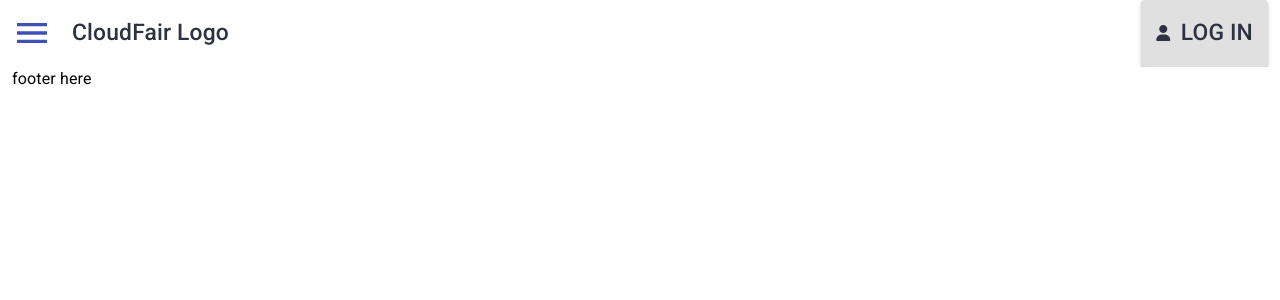
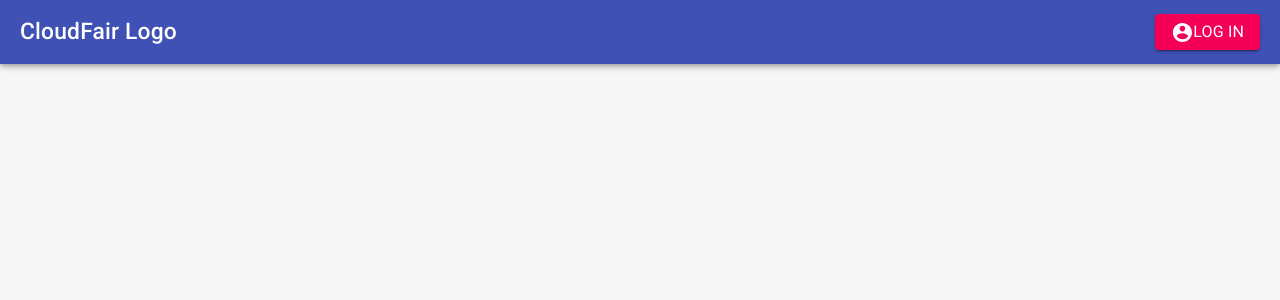
Before and after one commit to chiahxuan/fyp-cloudfair, a React (Create React App) app in the folder client/: page / in a window 1280 px wide. Shown: the top 300 px of the page. Built offline with nearby package versions, Linux system fonts and the light colour scheme.

Commit message:
redesigned header

```diff
--- a/client/src/App.js
+++ b/client/src/App.js
@@ -42,9 +42,7 @@ function DefaultLayout() {
     return (
         <Router>
             <ThemeProvider theme={theme}>
-                <Header />
                 <Body />
-                <Footer />
             </ThemeProvider>
             {/* <div className="App"></div> */}
         </Router>
--- a/client/src/components/body/Body.js
+++ b/client/src/components/body/Body.js
@@ -13,13 +13,14 @@ import ResetPassword from "./auth/ResetPassword";
 
 import Profile from "../body/profile/Profile";
 import EditUser from "../body/profile/EditUser";
+import Header from "../header/Header";
 
 const useStyles = makeStyles((theme) => ({
     //default layout for body
     layout: {
-        // minHeight: "800px",
+        minHeight: "800px",
         // maxWidth: "1200px",
-        // margin: "20px auto",
+        margin: "4em auto",
         backgroundColor: "#f6f6f6",
     },
 }));
@@ -30,6 +31,7 @@ function Body() {
     const { isLogged, isAdmin } = auth;
     return (
         <div className={classes.layout}>
+            <Header />
             <Switch>
                 <Route path="/login" component={isLogged ? NotFound : Login} exact />
                 <Route path="/register" component={isLogged ? NotFound : Register} exact />
--- a/client/src/components/body/auth/Login.js
+++ b/client/src/components/body/auth/Login.js
@@ -8,10 +8,8 @@ import { useDispatch } from "react-redux";
 import { makeStyles } from "@material-ui/core/styles";
 import TextField from "@material-ui/core/TextField";
 import { Typography, Button, Container } from "@material-ui/core";
-import { set } from "mongoose";
 import { GoogleLogin } from "react-google-login";
 import FacebookLogin from "react-facebook-login";
-import DefaultLayout from "../../../templates/defaultTheme";
 
 const initialState = {
     email: "",
@@ -155,7 +153,6 @@ function Login() {
                     clientId="1070492734045-9skeg6djskrb3moo2ibgmg35j33ecsh6.apps.googleusercontent.com"
                     buttonText="Login with google"
                     onSuccess={responseGoogle}
-                    // onFailure={responseGoogle}
                     cookiePolicy={"single_host_origin"}
                 />
 
--- a/client/src/components/body/auth/Register.js
+++ b/client/src/components/body/auth/Register.js
@@ -2,13 +2,9 @@ import React, { useState } from "react";
 import { Link } from "react-router-dom";
 import axios from "axios";
 
-import { dispatchLogin } from "../../../redux/actions/authAction";
-import { useDispatch } from "react-redux";
-
 import { makeStyles } from "@material-ui/core/styles";
 import TextField from "@material-ui/core/TextField";
-import { Typography, Button, Container } from "@material-ui/core";
-import { set } from "mongoose";
+import { Button, Container } from "@material-ui/core";
 
 import { showSuccessMsg, showErrMsg } from "../../utils/notification/Notification";
 import { isEmpty, isEmail, isLength, isMatch } from "../../utils/validation/Validation";
--- a/client/src/components/header/Header.js
+++ b/client/src/components/header/Header.js
@@ -1,57 +1,119 @@
 import React from "react";
+import clsx from "clsx";
 import { useSelector } from "react-redux";
 import axios from "axios";
 
-import { AppBar } from "@material-ui/core";
+import "@fontsource/roboto";
 import { Link } from "react-router-dom";
-import { makeStyles } from "@material-ui/core/styles";
-import Toolbar from "@material-ui/core/Toolbar";
-import Typography from "@material-ui/core/Typography";
-import Button from "@material-ui/core/Button";
+import { withRouter } from "react-router-dom";
+import { makeStyles, useTheme, withStyles } from "@material-ui/core/styles";
+import { AppBar, Toolbar, Typography, Button, Menu, MenuItem, List, ListItem, ListItemText, ListItemIcon, CssBaseline, Drawer, Divider } from "@material-ui/core";
+
 import IconButton from "@material-ui/core/IconButton";
 import MenuIcon from "@material-ui/icons/Menu";
 import AccountBoxIcon from "@material-ui/icons/AccountBox";
 import EventIcon from "@material-ui/icons/Event";
 import ExitToAppIcon from "@material-ui/icons/ExitToApp";
 import HomeIcon from "@material-ui/icons/Home";
-import "@fontsource/roboto";
-// import { auth } from "googleapis/build/src/apis/abusiveexperiencereport";
-
-import { withStyles } from "@material-ui/core/styles";
-import Menu from "@material-ui/core/Menu";
-import MenuItem from "@material-ui/core/MenuItem";
-import ListItemIcon from "@material-ui/core/ListItemIcon";
-import ListItemText from "@material-ui/core/ListItemText";
 import InboxIcon from "@material-ui/icons/MoveToInbox";
 import DraftsIcon from "@material-ui/icons/Drafts";
 import SendIcon from "@material-ui/icons/Send";
-
+import ChevronLeftIcon from "@material-ui/icons/ChevronLeft";
+import ChevronRightIcon from "@material-ui/icons/ChevronRight";
+import AccountCircleIcon from "@material-ui/icons/AccountCircle";
+import GroupIcon from "@material-ui/icons/Group";
+// import { auth } from "googleapis/build/src/apis/abusiveexperiencereport";
+const drawerWidth = 240;
 const useStyles = makeStyles((theme) => ({
     root: {
-        flexGrow: 1,
-        backgroundColor: "#ffffff",
-        margin: "0 auto",
-        overflow: "hidden",
+        display: "flex",
     },
     appBar: {
+        zIndex: theme.zIndex.drawer + 1,
+        transition: theme.transitions.create(["width", "margin"], {
+            easing: theme.transitions.easing.sharp,
+            duration: theme.transitions.duration.leavingScreen,
+        }),
+    },
+    appBarShift: {
+        marginLeft: drawerWidth,
+        width: `calc(100% - ${drawerWidth}px)`,
+        transition: theme.transitions.create(["width", "margin"], {
+            easing: theme.transitions.easing.sharp,
+            duration: theme.transitions.duration.enteringScreen,
+        }),
+    },
+    hide: {
+        display: "none",
+    },
+    drawer: {
+        width: drawerWidth,
+        flexShrink: 0,
+        whiteSpace: "nowrap",
+    },
+    drawerOpen: {
+        width: drawerWidth,
+        transition: theme.transitions.create("width", {
+            easing: theme.transitions.easing.sharp,
+            duration: theme.transitions.duration.enteringScreen,
+        }),
+    },
+    drawerClose: {
+        transition: theme.transitions.create("width", {
+            easing: theme.transitions.easing.sharp,
+            duration: theme.transitions.duration.leavingScreen,
+        }),
+        overflowX: "hidden",
+        width: 50,
+        [theme.breakpoints.up("sm")]: {
+            width: 56,
+        },
+    },
+    toolbar: {
+        display: "flex",
+        alignItems: "center",
+        justifyContent: "space-between",
+        padding: theme.spacing(0, 1),
+        // necessary for content to be below app bar
+        ...theme.mixins.toolbar,
+    },
+    toolbarRight: {
+        display: "flex",
+        alignItems: "center",
+    },
+
+    DrawerToolbar: {
+        display: "flex",
+        alignItems: "center",
+        justifyContent: "flex-end",
+        padding: theme.spacing(0, 1),
+        // necessary for content to be below app bar
+        ...theme.mixins.toolbar,
+    },
+    content: {
         flexGrow: 1,
-        backgroundColor: "#ffffff",
-        // maxWidth: "1200px",
-        // width: "100%",
-        margin: "0 auto",
-        overflow: "hidden",
+        padding: theme.spacing(3),
     },
-    menuButton: {
-        marginRight: theme.spacing(2),
-        backgroundColor: "#ffffff",
-    },
+
     title: {
+        marginLeft: 16,
         flexGrow: 1,
         color: "#2c3242",
     },
-    loginIcon: {
-        color: "#2c3242",
-        padding: "15px",
+
+    signinLink: {
+        textDecoration: "none",
+        paddingLeft: "10px",
+    },
+
+    menuButton: {
+        margin: 0,
+    },
+    title: {
+        marginLeft: 16,
+    },
+    toolBarBtn: {
+        marginRight: 16,
     },
     signinLink: {
         textDecoration: "none",
@@ -100,11 +162,21 @@ const StyledMenuItem = withStyles((theme) => ({
 
 function Header() {
     const classes = useStyles();
+    const theme = useTheme();
 
-    //USER AUTHENTIATION
+    //USER AUTHENTICATION
     const auth = useSelector((state) => state.auth);
     const { user, isLogged } = auth;
+    const [open, setOpen] = React.useState(false);
 
+    //HANDLE DRAWER
+    const handleDrawerOpen = () => {
+        setOpen(true);
+    };
+
+    const handleDrawerClose = () => {
+        setOpen(false);
+    };
     //HANDLE LOGOUT
     const handleLogout = async () => {
         try {
@@ -124,13 +196,11 @@ function Header() {
     const handleClose = () => {
         setAnchorEl(null);
     };
-
     const userLink = () => {
         return (
             <div>
-                <Button aria-controls="userMenu" aria-haspopup="true" variant="contained" color="primary" onClick={handleClick}>
+                <Button aria-controls="userMenu" aria-haspopup="true" onClick={handleClick} className={classes.toolBarBtn}>
                     {user.name}
-                    {/* Chiah */}
                 </Button>
                 <StyledMenu id="userMenu" anchorEl={anchorEl} keepMounted open={Boolean(anchorEl)} onClose={handleClose}>
                     <Link to="/" className={classes.menuItemLink}>
@@ -170,35 +240,129 @@ function Header() {
         );
     };
 
+    const userDrawer = () => {
+        return (
+            <Drawer
+                variant="permanent"
+                className={clsx(classes.drawer, {
+                    [classes.drawerOpen]: open,
+                    [classes.drawerClose]: !open,
+                })}
+                classes={{
+                    paper: clsx({
+                        [classes.drawerOpen]: open,
+                        [classes.drawerClose]: !open,
+                    }),
+                }}
+            >
+                <div className={classes.DrawerToolbar}>
+                    <IconButton onClick={handleDrawerClose}>{theme.direction === "rtl" ? <ChevronRightIcon fontSize="small" /> : <ChevronLeftIcon fontSize="small" />}</IconButton>
+                </div>
+                <Divider />
+                <List>
+                    {itemsList.map((item, index) => {
+                        const { text, icon, link } = item;
+                        return (
+                            <ListItemLink to={link}>
+                                {<ListItemIcon>{icon}</ListItemIcon>}
+                                <ListItemText primary={text}></ListItemText>
+                            </ListItemLink>
+                        );
+                    })}
+                </List>
+                <Divider />
+                <List>
+                    {itemsList2.map((item, index) => {
+                        const { text, icon, link } = item;
+                        return (
+                            <ListItemLink to={link}>
+                                {<ListItemIcon>{icon}</ListItemIcon>}
+                                <ListItemText primary={text}></ListItemText>
+                            </ListItemLink>
+                        );
+                    })}
+                </List>
+            </Drawer>
+        );
+    };
+
+    function ListItemLink(props) {
+        return <ListItem button component={Link} {...props} />;
+    }
+    const menuIcon = () => {
+        return (
+            <IconButton
+                color="inherit"
+                aria-label="open drawer"
+                onClick={handleDrawerOpen}
+                edge="start"
+                className={clsx(classes.menuButton, {
+                    [classes.hide]: open,
+                })}
+            >
+                <MenuIcon fontSize="small" />
+            </IconButton>
+        );
+    };
+
+    const itemsList = [
+        {
+            text: "Home",
+            icon: <HomeIcon fontSize="small" />,
+            link: "/",
+        },
+        {
+            text: "Account",
+            icon: <AccountCircleIcon fontSize="small" />,
+            link: "/account",
+        },
+        {
+            text: "Profile",
+            icon: <ChevronRightIcon fontSize="small" />,
+            link: "/profile",
+        },
+    ];
+    const itemsList2 = [
+        {
+            text: "Organization",
+            icon: <GroupIcon fontSize="small" />,
+            link: "/organization",
+        },
+    ];
+
     return (
         <div className={classes.root}>
-            <AppBar position="static" className={classes.appBar}>
-                <Toolbar>
-                    <IconButton edge="start" className={classes.menuButton} color="primary" aria-label="menu">
-                        <MenuIcon />
-                    </IconButton>
-                    <Typography variant="h6" className={classes.title} align="left">
-                        CloudFair Logo
-                        <img scr={`images/CloudFairLogo.png`}></img>
-                    </Typography>
+            <CssBaseline />
+            <AppBar
+                className={clsx(classes.appBar, {
+                    [classes.appBarShift]: open,
+                })}
+            >
+                <Toolbar className={classes.toolbar}>
+                    <div className={classes.toolbarRight}>
+                        {isLogged ? menuIcon() : <></>}
+
+                        <Typography variant="h6" noWrap className={classes.title}>
+                            CloudFair Logo
+                            <img scr={`images/CloudFairLogo.png`}></img>
+                        </Typography>
+                    </div>
 
                     {/* SIGN IN BUTTON HERE */}
+                    {/* IF (USER LOGGGED IN){DROP DOWN}else{Login } */}
                     {isLogged ? (
                         userLink()
                     ) : (
-                        <Button color="inherit" className={classes.loginIcon}>
-                            <i className="fas fa-user"> </i>
-                            <Link to="/login" className={classes.signinLink}>
-                                <Typography variant="h6" className={classes.title} align="left">
-                                    Log In
-                                </Typography>
-                            </Link>
+                        <Button color="secondary" className={classes.toolBarBtn} component={Link} to="/login">
+                            <AccountCircleIcon fontSize="small" />
+                            <Typography align="left">Log In</Typography>
                         </Button>
                     )}
                 </Toolbar>
             </AppBar>
+            {isLogged ? userDrawer() : <></>}
         </div>
     );
 }
 
-export default Header;
+export default withRouter(Header);
--- a/package.json
+++ b/package.json
@@ -4,7 +4,7 @@
     "description": "",
     "main": "server.js",
     "scripts": {
-        "dev": "nodemon server.js"
+        "dev": "nodemon .js"
     },
     "keywords": [],
     "author": "",
@@ -13,6 +13,7 @@
         "@microsoft/rush-stack-compiler-3.3": "^0.9.47",
         "bcrypt": "^5.0.1",
         "cloudinary": "^1.26.0",
+        "clsx": "^1.1.1",
         "cookie-parser": "^1.4.5",
         "cors": "^2.8.5",
         "dotenv": "^10.0.0",
```
Also changed, not shown: 1 other file (tests, documents, lock files or other folders).
